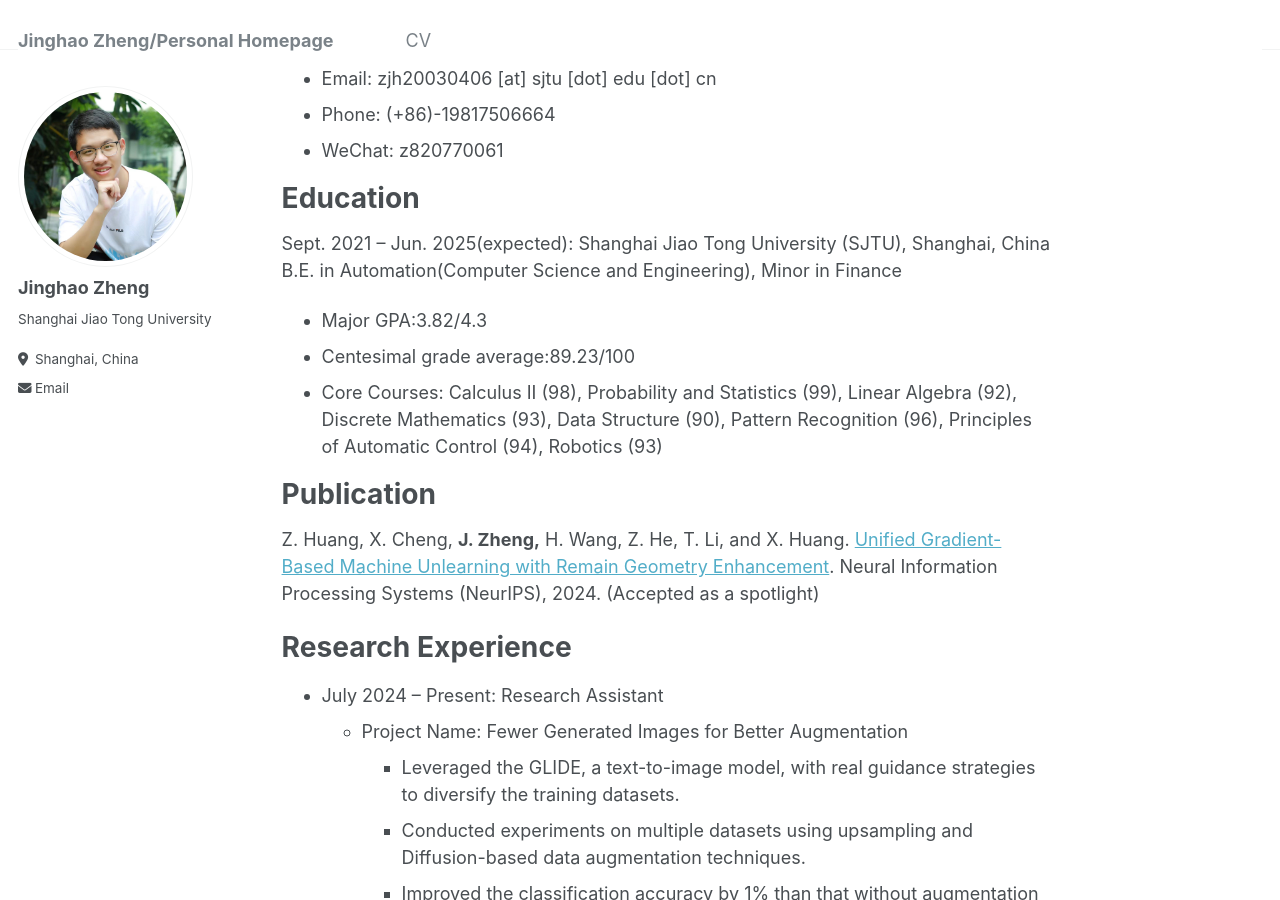
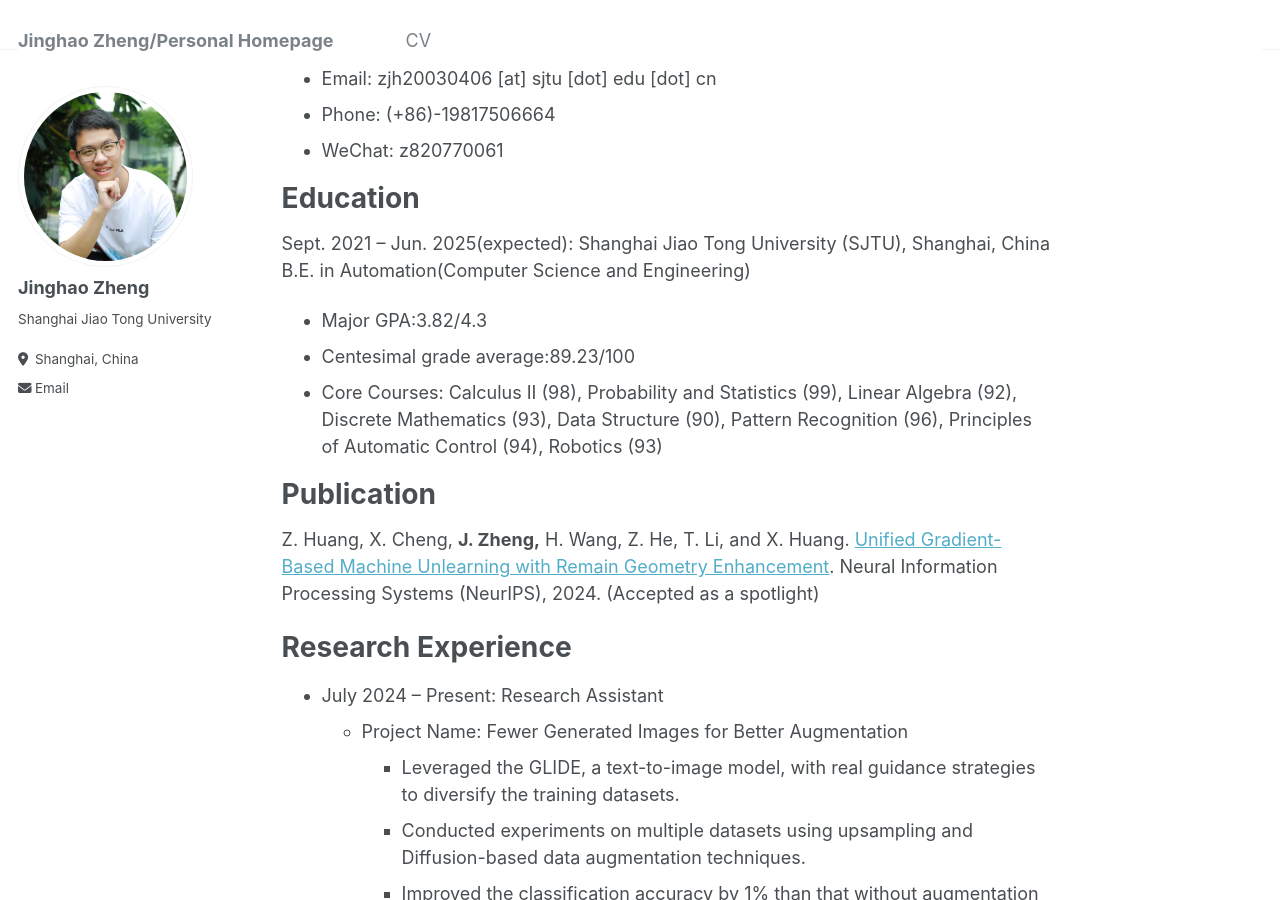
Before and after one commit to JinghaoZheng/JinghaoZheng.github.io, a Jekyll site: the page built from _pages/about.md, in a window 1280 px wide and 900 px high, scrolled down 518 px. Built offline with Jekyll 4.4.1, drawn with Linux system fonts in a browser that asks for light colours.

Commit message:
Update about.md

```diff
--- a/_pages/about.md
+++ b/_pages/about.md
@@ -23,7 +23,7 @@ Contact
 Education
 ======
 Sept. 2021 – Jun. 2025(expected): Shanghai Jiao Tong University (SJTU), Shanghai, China
-B.E. in Automation(Computer Science and Engineering), Minor in Finance
+B.E. in Automation(Computer Science and Engineering)
 * Major GPA:3.82/4.3
 * Centesimal grade average:89.23/100
 * Core Courses: Calculus ΙΙ (98), Probability and Statistics (99), Linear Algebra (92), Discrete Mathematics (93),
```
